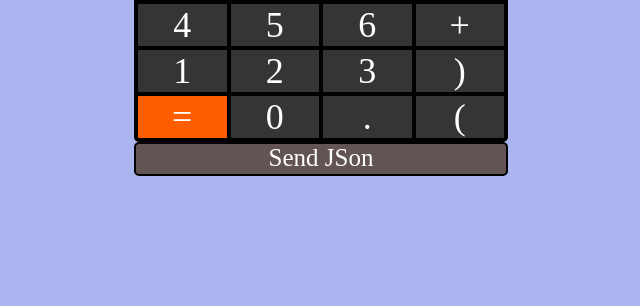
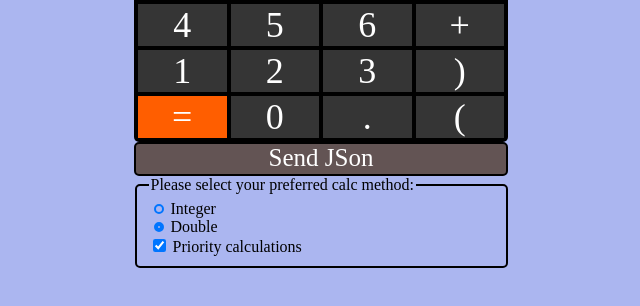
Before and after one commit to Nikita-Rasshivalov/Front-End-Training, a plain HTML site: page TaskFive/src/index.html in a window 1280 px wide. Shown: the part 272-578 px from the top of the page, without its empty margins (319-959 px from the left). Drawn offline with Linux system fonts and the light colour scheme.

Commit message:
bug fixes

```diff
--- a/TaskFive/src/index.html
+++ b/TaskFive/src/index.html
@@ -5,11 +5,11 @@
     <meta http-equiv="X-UA-Compatible" content="IE=edge" />
     <meta name="viewport" content="width=device-width, initial-scale=1.0" />
     <link rel="stylesheet" href="styles/style.css" />
+	<script src="scripts/scripts.js"></script>
     <title>Calculator</title>
   </head>
   <body>
     <div class="wrapper">
-
       <div class="calc container">
         <div class="result"></div>
 
@@ -35,11 +35,42 @@
 
         <div class="item__btn equal">=</div>
         <div class="item__btn zero">0</div>
-        <div class="item__btn">.</div>
+        <div class="item__btn dot">.</div>
         <div class="item__btn">(</div>
       </div>
       <div class="JsonSender">Send JSon</div>
+      <form class="NumberForm">
+        <fieldset>
+          <legend>Please select your preferred calc method:</legend>
+          <div class="radio-btns">
+            <div>
+              <input
+                type="radio"
+                id="calcInt"
+                name="calcType"
+                value="Integer"
+              />
+              <label for="calcInt">Integer</label>
+            </div>
+            <div>
+              <input
+                type="radio"
+                id="calcDouble"
+                name="calcType"
+                value="Double"
+                checked
+              />
+              <label for="calcDouble">Double</label>
+            </div>
+          </div>
+          <div class="box-btns">
+            <div>
+              <input type="checkbox" id="priority" name="priority" checked />
+              <label for="priority">Priority calculations</label>
+            </div>
+          </div>
+        </fieldset>
+      </form>
     </div>
-    <script src="/scripts/scripts.js"></script>
   </body>
 </html>
--- a/TaskFive/src/scripts/scripts.js
+++ b/TaskFive/src/scripts/scripts.js
@@ -1,15 +1,29 @@
 const calc = document.querySelector('.calc');
 const result =  document.querySelector('.result');
+const dotBtn = document.querySelector('.dot');
 const back = document.querySelector('.back').innerText;
 const JsonSender = document.querySelector('.JsonSender');
+//Array for sending json
+let JSonArray = [];
 
-let JSonArray = [];
+if (document.querySelector('input[name=calcType]')) {
+    document.querySelectorAll('input[name=calcType]').forEach((elem) => {
+      elem.addEventListener("change", function(event) {
+        let item = event.target.value;
+        let intNum  =  'Integer';
+        dotBtn.style.pointerEvents = (item === intNum) ? 'none':'auto'
+      });
+    });
+  }
 
 // calculator functions processing
 calc.addEventListener('click',(event)=>{
+    let DoubleNum  =  'Double';
+    //Get radio values
+    let radioBtns = document.querySelector("input[name=calcType]:checked");
+    let radioBtnsValue = radioBtns ? radioBtns.value : "";
 
     if(!event.target.classList.contains('item__btn')) return
-
     const value = event.target.innerText;
     try {
         switch(value){
@@ -19,13 +33,12 @@ calc.addEventListener('click',(event)=>{
             case '=':
                 if(result.innerText.search(/[^0-9*/+-.()]/mi) != -1) return
                 JSonArray.push(result.innerText);
-                result.innerText = eval(result.innerText).toFixed(1);
+                if( result.innerText != ''){
+                    result.innerText = (radioBtnsValue == DoubleNum) ? math.evaluate(result.innerText) : Math.floor(math.evaluate(result.innerText));
+                }
                 break;
             case back:
                 result.innerText = result.innerText.substring(0,result.innerText.length-1)
-                break;
-            case JsonSender:
-                sendJson(JSonArray);
                 break;
             default:
                 result.innerText += value;
--- a/TaskFive/src/styles/style.css
+++ b/TaskFive/src/styles/style.css
@@ -85,3 +85,29 @@ body {
 .JsonSender:active {
     box-shadow: 1px 2px 2px red;
 }
+
+.NumberForm fieldset{
+    border: 2px solid #000;
+    border-radius: 5px;
+    width: 345px;
+}
+
+.radio-btns{
+    display: flex;
+    flex-direction: column;
+}
+
+.radio-btns input{
+    appearance: none;
+    border-radius: 50%;
+    width: 10px;
+    height: 10px;
+    border: 2px solid #0075ff;
+    transition: 0.2s all linear;
+    outline: none;
+    position: relative;
+}
+
+input:checked{
+    border:4px solid #0075ff; ;
+}
```
